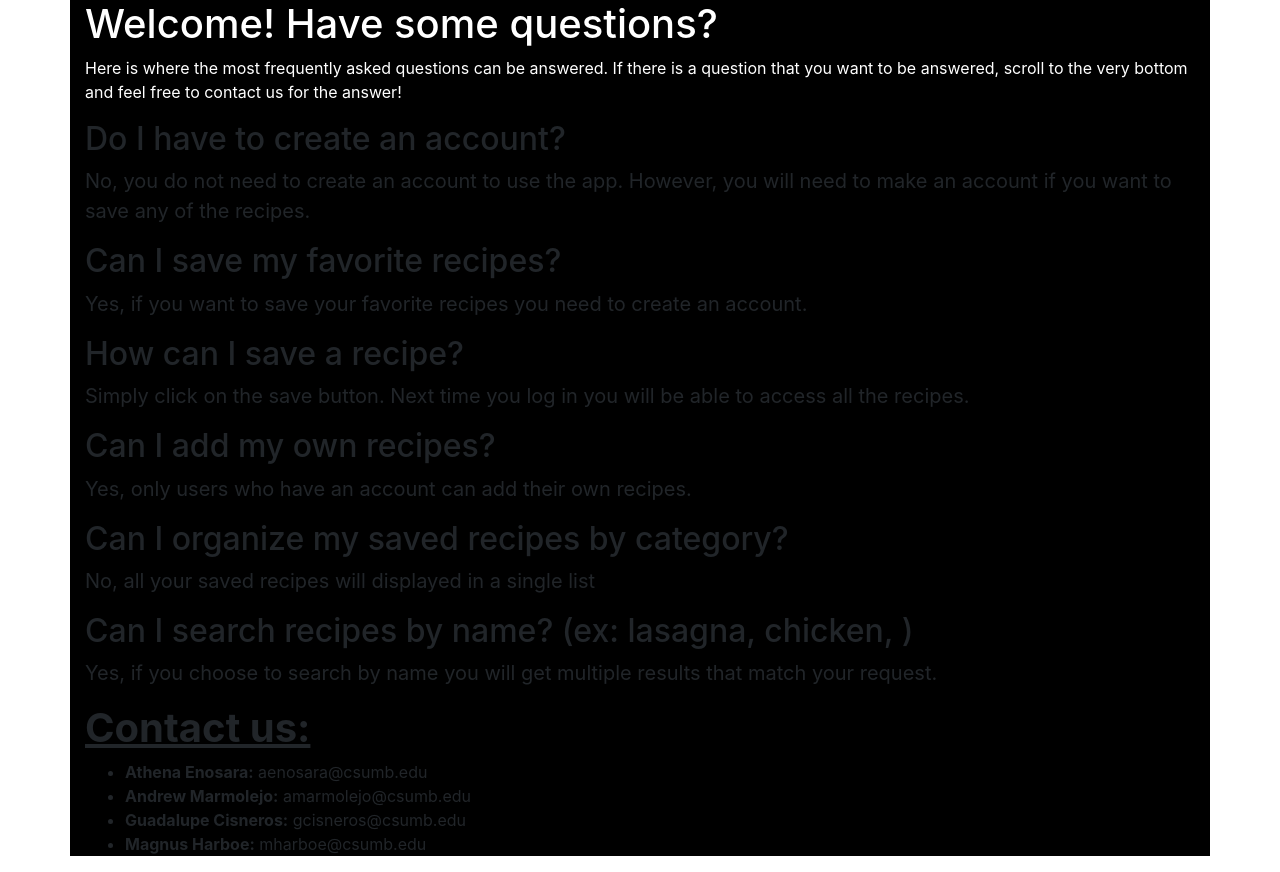
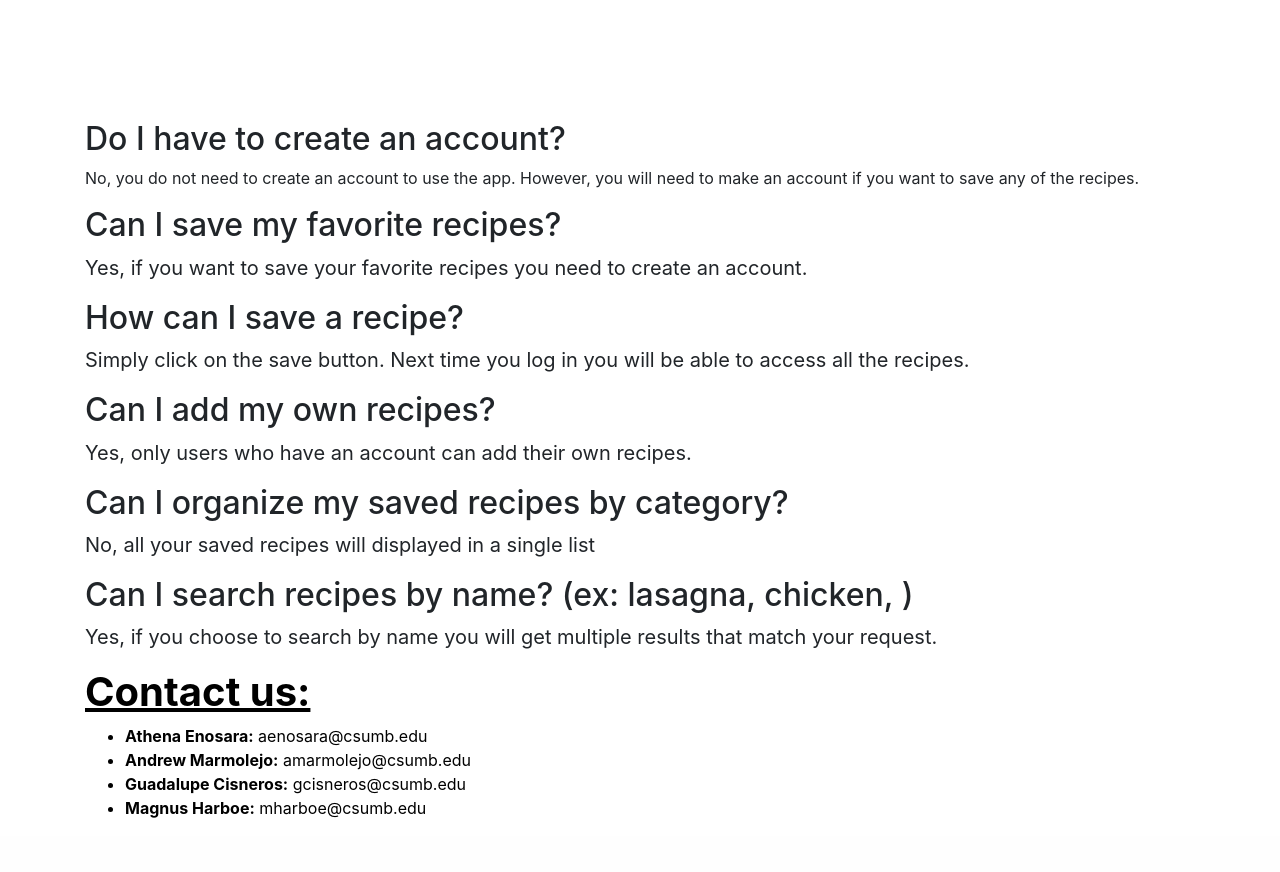
Before and after one commit to enos2328/cst205-project, a Flask app: page /faq in a window 1280 px wide. Shown: the part 56-928 px from the top of the page. After the commit the page ends 874 px from the top, so only its background shows below. Run offline with Flask 2, Linux system fonts and the light colour scheme; some libraries are stand-ins or nearby versions.

Commit message:
Update faq.html

```diff
--- a/templates/faq.html
+++ b/templates/faq.html
@@ -64,7 +64,7 @@
 			<!-- END OF NAVIGATION BAR -->
 
 			<!-- PAGE CONTENT -->
-      <div class="container background-black">
+      <div class="container black-font">
 
 				<!--PAGE HEADER-->
 				<div id="sub-header">
@@ -78,7 +78,7 @@
         <!-- PAGE BODY -->
 				<div>
 					<h2>Do I have to create an account?</h2>
-						<p class="small-text"> No, you do not need to create an account to use the app. However, you will need to make an account if you want to save any of the recipes.</p>
+						<p> No, you do not need to create an account to use the app. However, you will need to make an account if you want to save any of the recipes.</p>
 
 					<h2>Can I save my favorite recipes?</h2>
 						<p class="small-text"> Yes, if you want to save your favorite recipes you need to create an account.</p>
@@ -100,7 +100,7 @@
 				<!--"FOOTER"-->
 				<div>
 					<!--"FOOTER" CONTENT-->
-					<div class="contact-body">
+					<div class="contact-body font-black">
 						<h1 class="underline bold">Contact us:</h1>
 						<ul>
 							<li><b>Athena Enosara:</b> aenosara@csumb.edu</li>
```
